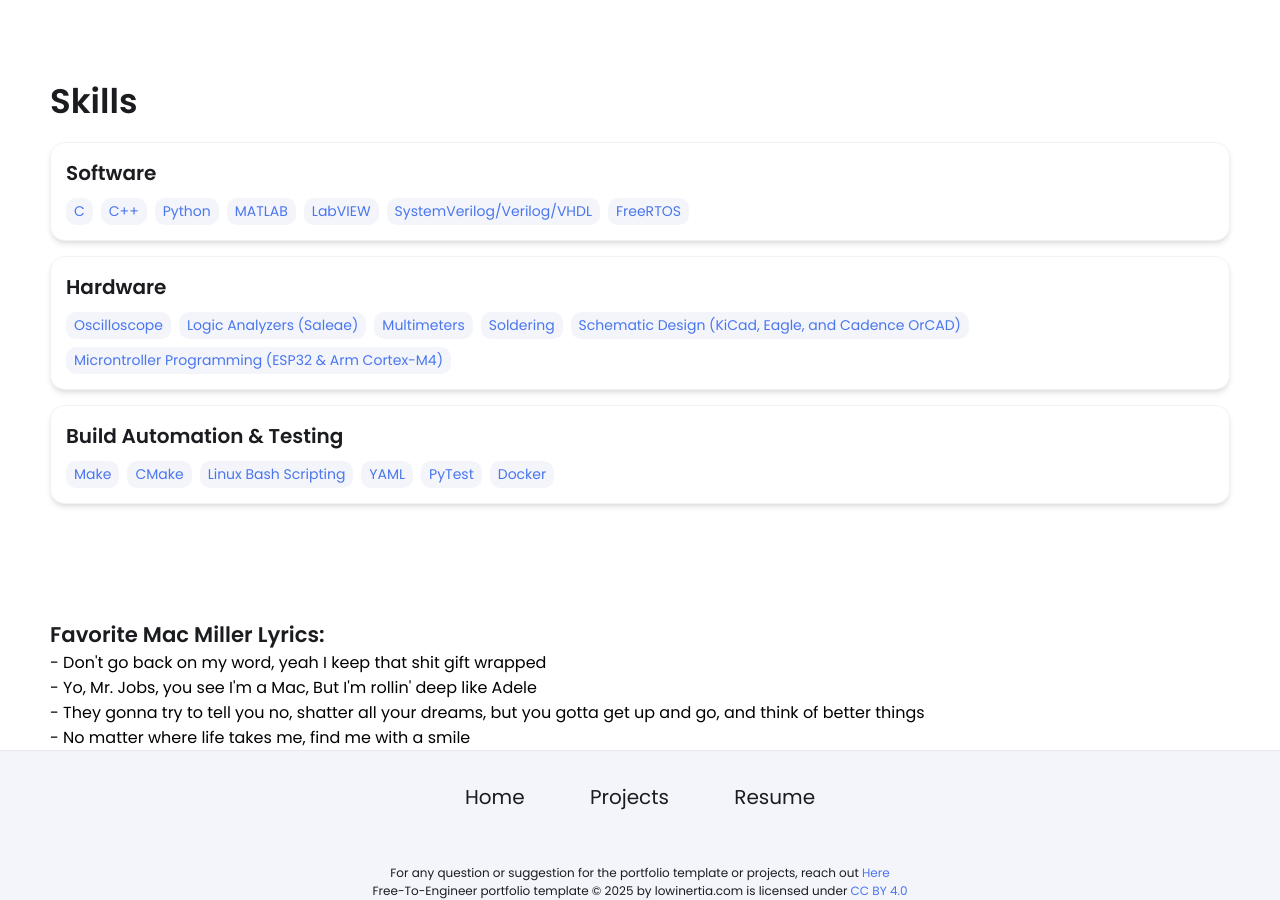
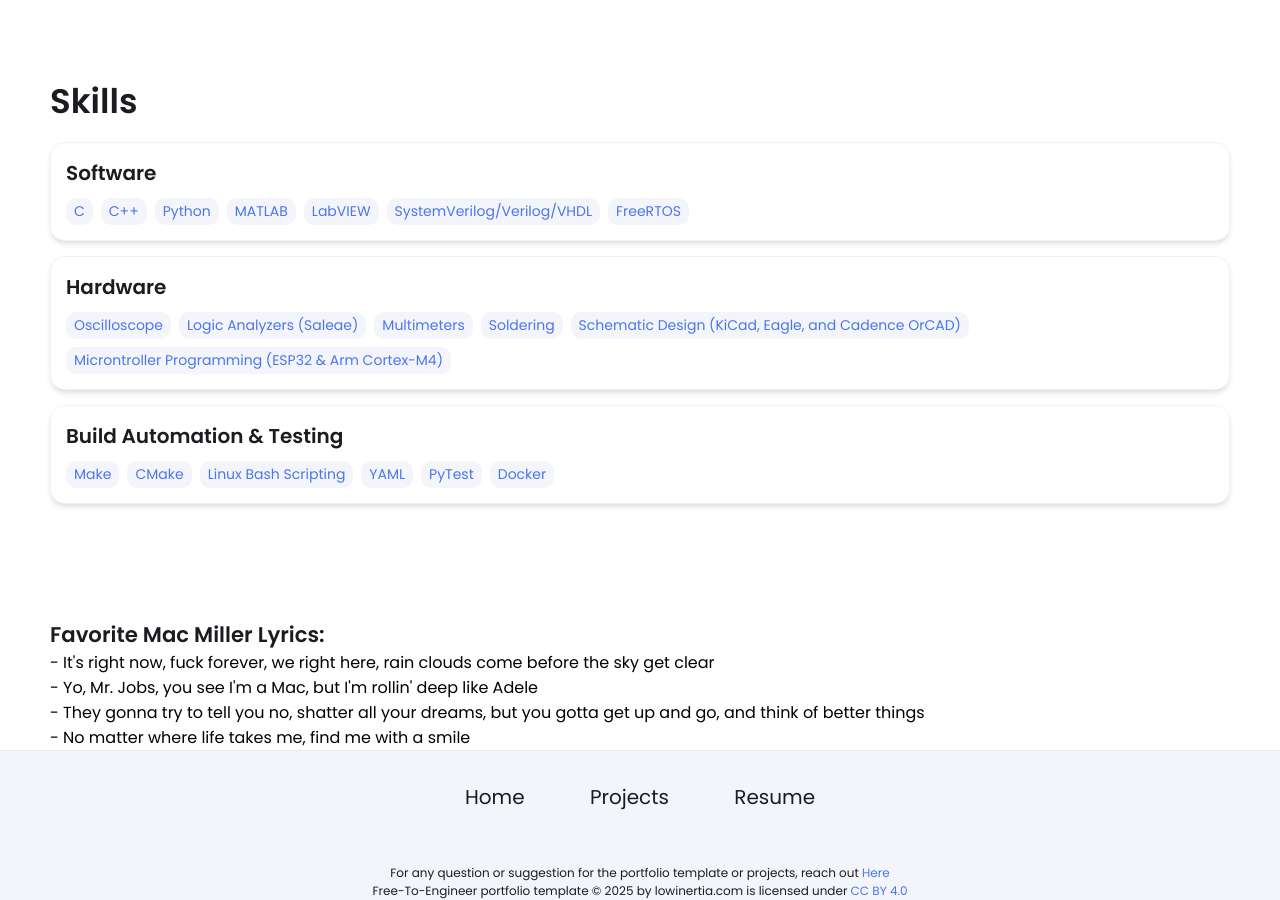
Before and after one commit to jovankoledin/jovankoledin.github.io, a Jekyll site: the page built from index.html, in a window 1280 px wide and 900 px high, scrolled down 1905 px. Built offline with Jekyll 4.4.1, drawn with Linux system fonts in a browser that asks for light colours.

Commit message:
Update index.html

```diff
--- a/index.html
+++ b/index.html
@@ -21,8 +21,8 @@ layout: wrapper
 <body>
     <h2> Favorite Mac Miller Lyrics: </h2>
         <ul>
-          <blockquote>    - Don't go back on my word, yeah I keep that shit gift wrapped </blockquote>
-          <blockquote>    - Yo, Mr. Jobs, you see I'm a Mac, But I'm rollin' deep like Adele </blockquote>
+          <blockquote>    - It's right now, fuck forever, we right here, rain clouds come before the sky get clear </blockquote>
+          <blockquote>    - Yo, Mr. Jobs, you see I'm a Mac, but I'm rollin' deep like Adele </blockquote>
           <blockquote>    - They gonna try to tell you no, shatter all your dreams, but you gotta get up and go, and think of better things </blockquote>
           <blockquote>    - No matter where life takes me, find me with a smile </blockquote>
         </ul>
```
